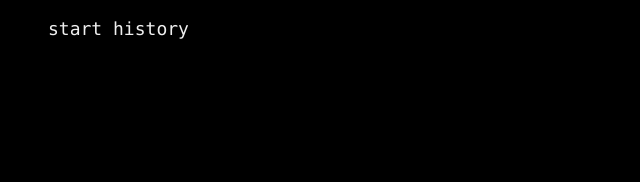
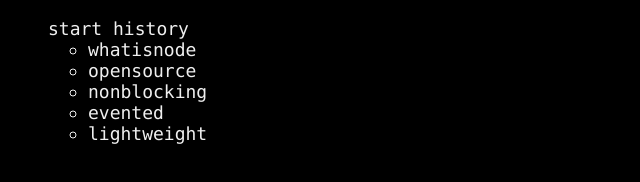
Before and after one commit to robashton/dddnorth, a website: page Slides/control.html in a window 1280 px wide. Shown: the whole page, without its empty margins (0-640 px from the left). Drawn offline with nearby package versions, Linux system fonts and the light colour scheme; no server answers.

Commit message:
Added some more slides

```diff
--- a/Slides/control.html
+++ b/Slides/control.html
@@ -16,6 +16,13 @@
 		<ul class="nav">
 			<li>start</li>
 			<li>history</li>
+			<ul>
+				<li>whatisnode</li>
+				<li>opensource</li>
+				<li>nonblocking</li>
+				<li>evented</li>
+				<li>lightweight</li>
+			</ul>
 		</ul>
 	</div>
 </body>
```
